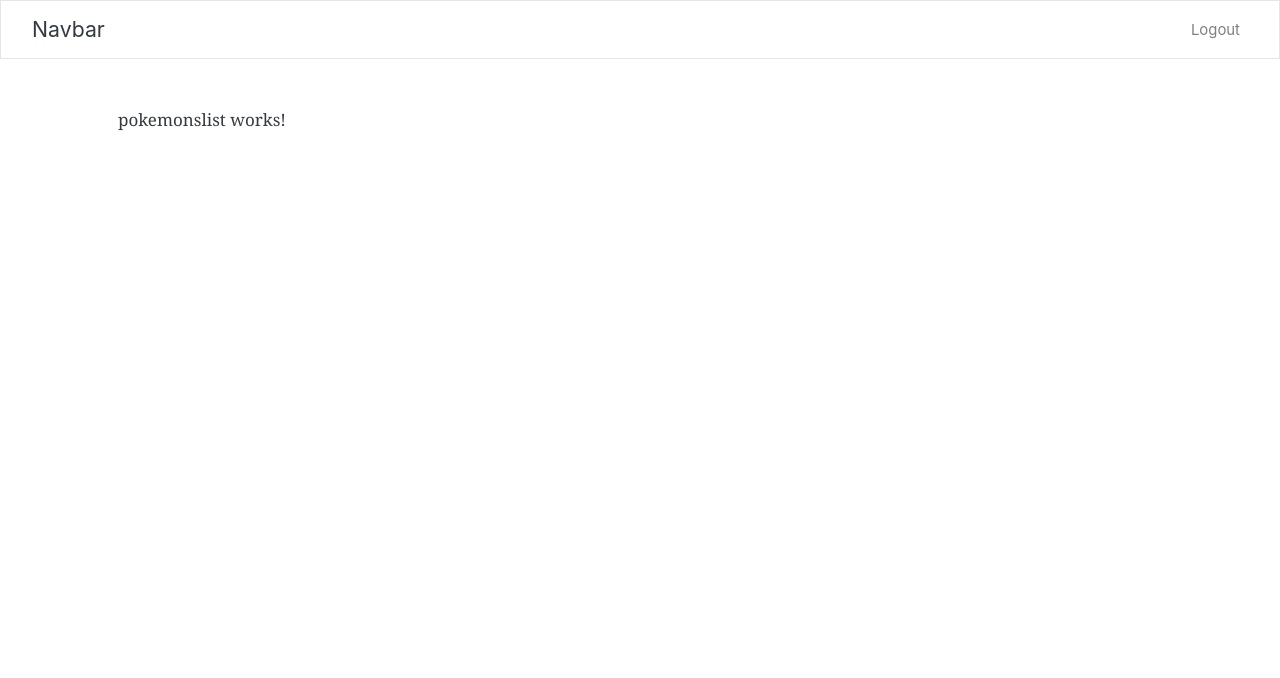
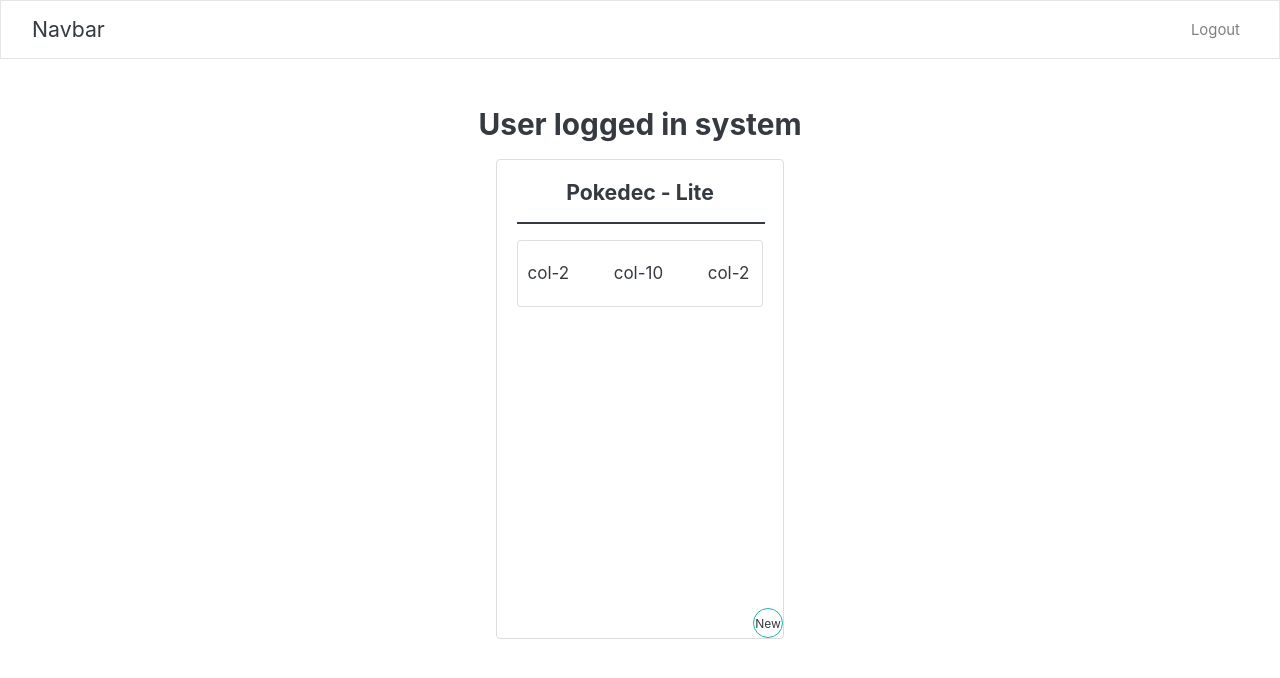
Before and after one commit to FrancoMassola/Pokedex-C, an Angular app in the folder frontend/: page /pokemonslist in a window 1280 px wide. Shown: the top 678 px of the page. Built offline with nearby package versions, Linux system fonts and the light colour scheme; sample sign-in values are in the browser's storage.

Commit message:
add view pokemonlist

```diff
--- a/frontend/src/app/components/pokemonslist/pokemonslist.component.css
+++ b/frontend/src/app/components/pokemonslist/pokemonslist.component.css
@@ -0,0 +1,43 @@
+div {
+    text-align: center;
+  }
+
+  .abs-center {
+    display: flex;
+    align-items: center;
+    justify-content: center;
+    min-height: 62vh;
+  }
+
+  div.col-5, div.col-10 {
+      padding: 0;
+  }
+  div.col-5{
+    max-width: 21.666667%;
+  }
+  div.col-10{
+    max-width: 55.333333%;
+  }
+
+  .form {
+    width: 450px;
+  }
+  .btn-circle.btn-xl {
+    width: 70px;
+    height: 70px;
+    padding: 10px 16px;
+    border-radius: 35px;
+    font-size: 24px;
+    line-height: 1.33;
+  }
+  .btn-circle {
+    width: 30px;
+    height: 30px;
+    padding: 6px 0px;
+    border-radius: 15px;
+    text-align: center;
+    font-size: 12px;
+    line-height: 1.42857;
+    border: solid 1px lightseagreen;
+    margin-left: auto;
+}
--- a/frontend/src/app/components/pokemonslist/pokemonslist.component.html
+++ b/frontend/src/app/components/pokemonslist/pokemonslist.component.html
@@ -1 +1,42 @@
-<p>pokemonslist works!</p>
+<!--The content below is only a placeholder and can be replaced.-->
+
+<div class="container">
+    <h3>User logged in system</h3>
+    <div class="abs-center">
+
+      <div class="card border" style="width: 18rem; height: 30rem;">
+        <div class="card-body">
+          <h5 class="card-title">Pokedec - Lite</h5>
+          <hr style="border: solid 1px; width: 100%;" />
+
+          <!-- <button type="button" class="btn btn-default btn-circle"><i class="fa fa-check"></i> -->
+
+          <div class="panel panel-default">
+            <!-- /.panel-heading -->
+
+            <!-- /.panel-body -->
+
+            <div class="row">
+                <div class="col-md-12 col-md-offset-2">
+                  <div class="card">
+                    <div class="card-body">
+                      <div class="row">
+                        <div class="col-5">col-2</div>
+                        <div class="col-10">col-10</div>
+                        <div class="col-5">col-2</div>
+                      </div>
+                    </div>
+                  </div>
+                </div>
+              </div>
+            </div>
+          </div>
+
+
+        <button type="button" class="btn btn-default btn-circle">
+          New
+        </button>
+
+      </div>
+    </div>
+  </div>
```
Also changed, not shown: 1 other file (tests, documents, lock files or other folders).
